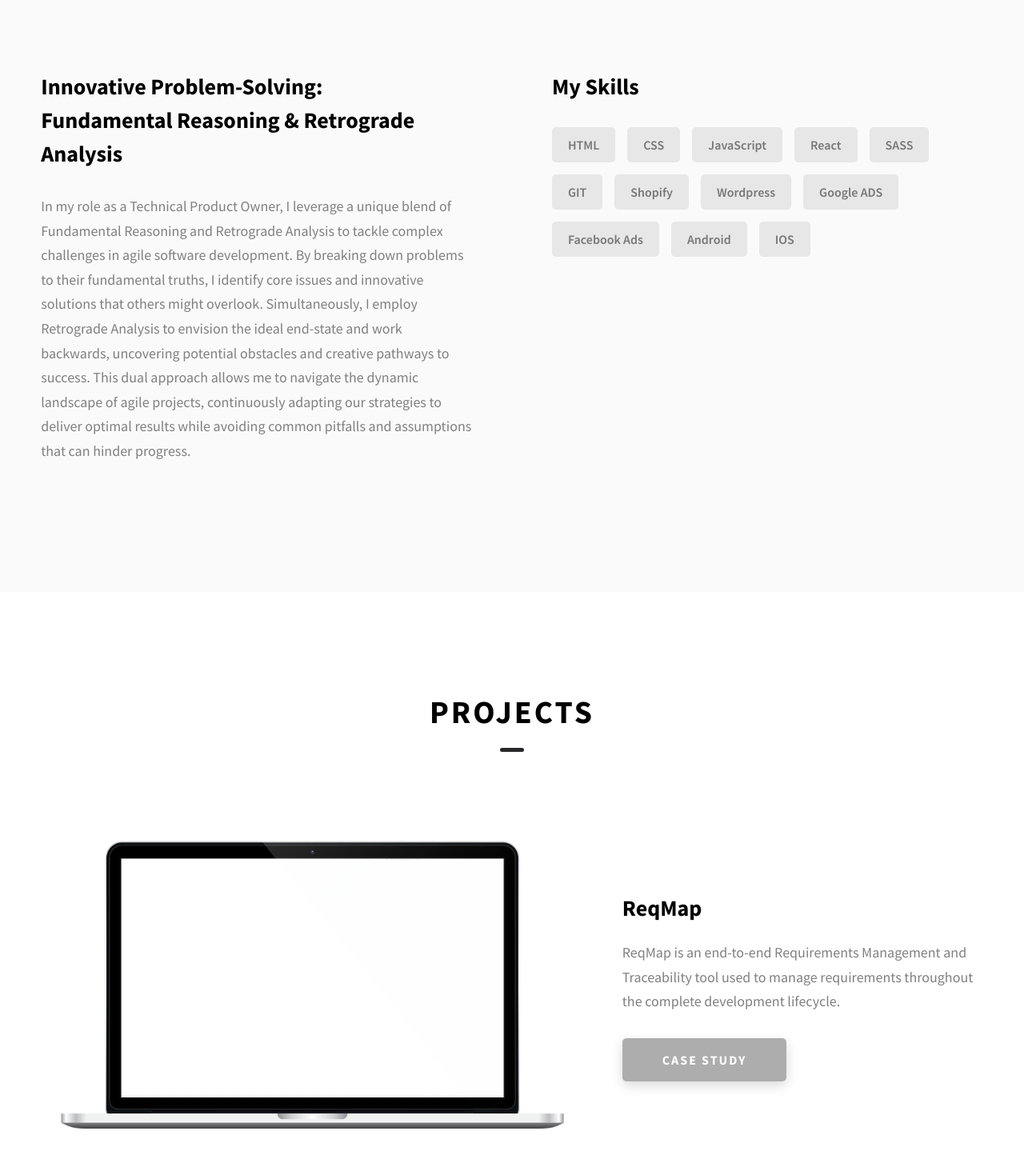
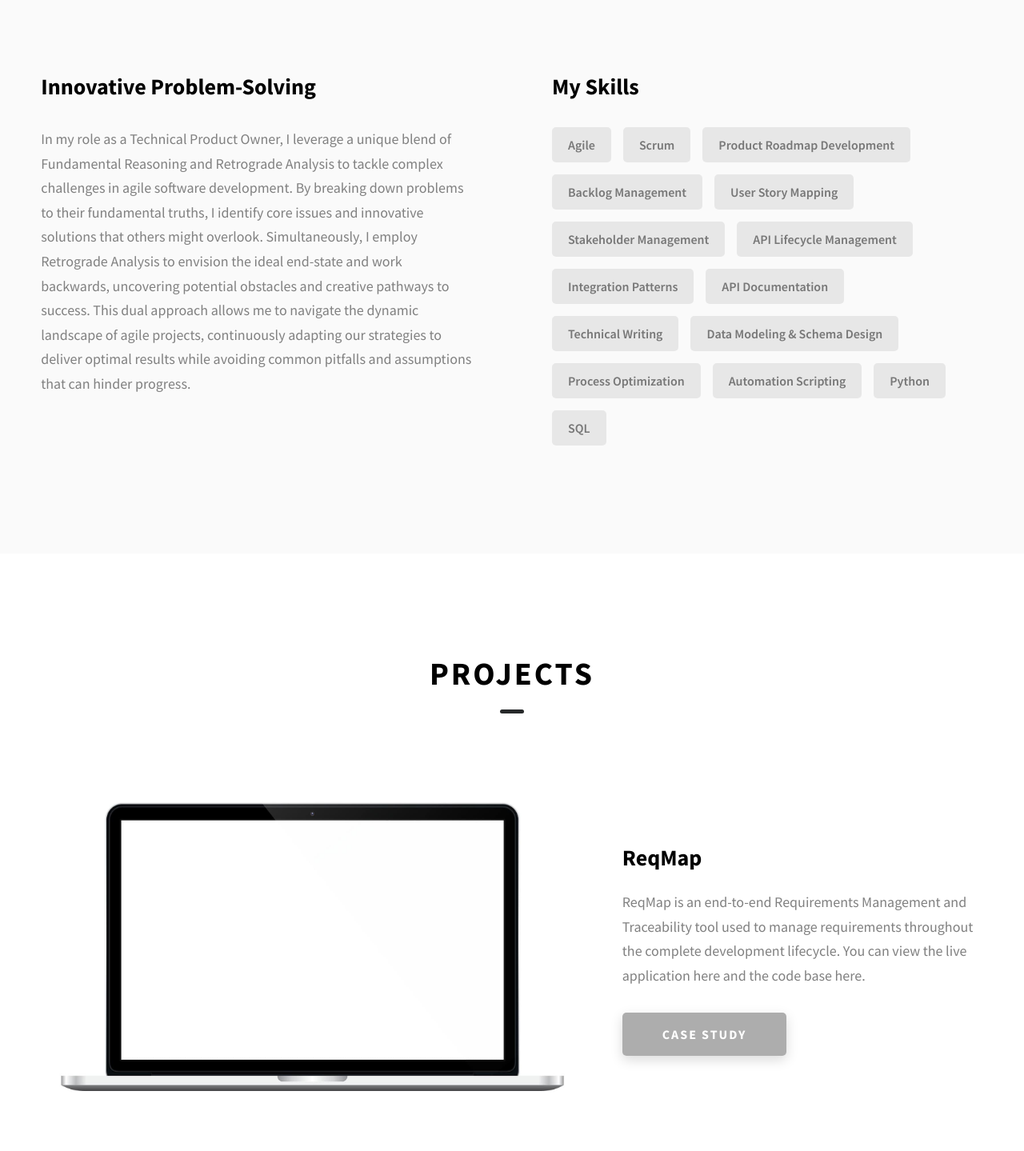
Before and after one commit to jerameee/jeremy-dopefolio, a website: page index.html in a window 1280 px wide. Shown: the part 1114-2553 px from the top of the page at 80% size. Drawn offline with Linux system fonts and the light colour scheme.

Commit message:
Updated links on project pages and about me section

```diff
--- a/index.html
+++ b/index.html
@@ -34,13 +34,11 @@
             <a href="./index.html#about" class="header__link">About </a>
           </li>
           <li class="header__link-wrapper">
-            <a href="./index.html#projects" class="header__link">
-              Projects
-            </a>
+            <a href="./index.html#projects" class="header__link">Projects </a>
           </li>
-          <li class="header__link-wrapper">
+          <!--<li class="header__link-wrapper">
             <a href="./index.html#contact" class="header__link"> Case Studies </a>
-          </li>
+          </li>-->
         </ul>
         <div class="header__main-ham-menu-cont">
           <img src="./assets/svg/ham-menu.svg" alt="hamburger menu" class="header__main-ham-menu" />
@@ -76,7 +74,7 @@
       <h1 class="heading-primary">Hey, My name is Jeremy</h1>
       <div class="home-hero__info">
         <p class="text-primary">
-          I build APIs for Robust Integrations
+          Technical Product Owner
         </p>
       </div>
       <div class="home-hero__cta">
@@ -127,7 +125,7 @@
       </h2>
       <div class="about__content">
         <div class="about__content-main">
-          <h3 class="about__content-title">Innovative Problem-Solving: <br>Fundamental Reasoning & Retrograde Analysis</h3>
+          <h3 class="about__content-title">Innovative Problem-Solving</h3>
           <div class="about__content-details">
             <p class="about__content-details-para">
               In my role as a Technical Product Owner, I leverage a unique blend of Fundamental Reasoning and Retrograde
@@ -144,18 +142,21 @@
         <div class="about__content-skills">
           <h3 class="about__content-title">My Skills</h3>
           <div class="skills">
-            <div class="skills__skill">HTML</div>
-            <div class="skills__skill">CSS</div>
-            <div class="skills__skill">JavaScript</div>
-            <div class="skills__skill">React</div>
-            <div class="skills__skill">SASS</div>
-            <div class="skills__skill">GIT</div>
-            <div class="skills__skill">Shopify</div>
-            <div class="skills__skill">Wordpress</div>
-            <div class="skills__skill">Google ADS</div>
-            <div class="skills__skill">Facebook Ads</div>
-            <div class="skills__skill">Android</div>
-            <div class="skills__skill">IOS</div>
+            <div class="skills__skill">Agile</div>
+            <div class="skills__skill">Scrum</div>
+            <div class="skills__skill">Product Roadmap Development</div>
+            <div class="skills__skill">Backlog Management</div>
+            <div class="skills__skill">User Story Mapping</div>
+            <div class="skills__skill">Stakeholder Management</div>
+            <div class="skills__skill">API Lifecycle Management</div>
+            <div class="skills__skill">Integration Patterns </div>
+            <div class="skills__skill">API Documentation</div>
+            <div class="skills__skill">Technical Writing</div>
+            <div class="skills__skill">Data Modeling & Schema Design</div>
+            <div class="skills__skill">Process Optimization</div>
+            <div class="skills__skill">Automation Scripting</div>
+            <div class="skills__skill">Python</div>
+            <div class="skills__skill">SQL</div>
           </div>
         </div>
       </div>
@@ -181,8 +182,7 @@
             <h3 class="projects__row-content-title">ReqMap</h3>
             <p class="projects__row-content-desc">
               ReqMap is an end-to-end Requirements Management and Traceability tool used to manage requirements
-              throughout the
-              complete development lifecycle.
+              throughout the complete development lifecycle. You can view the live application <a href="https://reqmap.onrender.com/">here</a> and the code base <a href="https://github.com/jerameee/reqmap">here</a>.
             </p>
             <a href="./reqmap.html" class="btn btn--med btn--theme dynamicBgClr" target="_blank">Case Study</a>
           </div>
@@ -197,7 +197,7 @@
             <p class="projects__row-content-desc">
               PocketSearch is a minimal Python search engine designed for simplicity and efficiency. The project allows
               users to perform searches using a FastAPI application with an endpoint and a website for a user-friendly
-              experience.
+              experience. You can view the live application <a href="http://">here</a> and the code base <a href="https://github.com/jerameee/pocketsearch">here</a>.
             </p>
             <a href="./pocketsearch.html" class="btn btn--med btn--theme dynamicBgClr" target="_blank">Case Study</a>
           </div>
@@ -210,10 +210,10 @@
           <div class="projects__row-content">
             <h3 class="projects__row-content-title">LockBox</h3>
             <p class="projects__row-content-desc">
-              LockBox is a Django Application created for secure file sharing.The application provides an easy
+              LockBox is a Django Application created for secure file sharing. The application provides an easy
               to navigate UI including a login page, a UI for uploading documents and accessing/downloading documents.
               Files shared with LockBox are protected with End-to-end Encryption (E2EE) ensuring that the information is
-              available only to the intended users.
+              available only to the intended users. You can view the live application <a href="http://">here</a> and the code base <a href="https://github.com/jerameee/lockbox">here</a>.
             </p>
             <a href="./lockbox.html" class="btn btn--med btn--theme dynamicBgClr" target="_blank">Case Study</a>
           </div>
```
